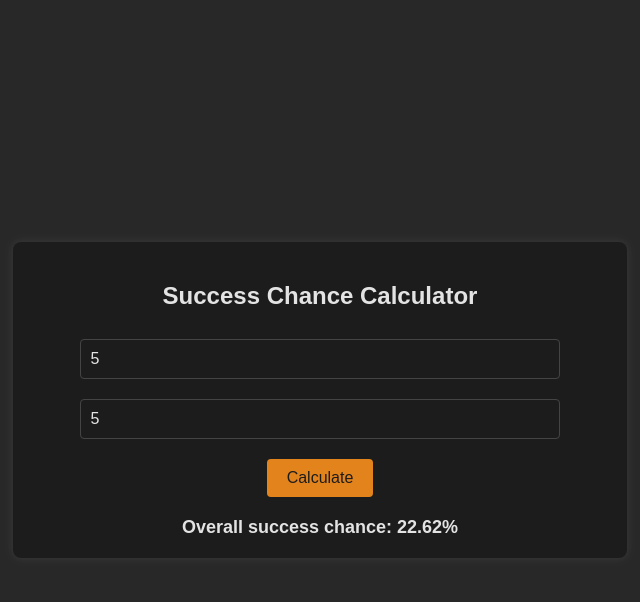
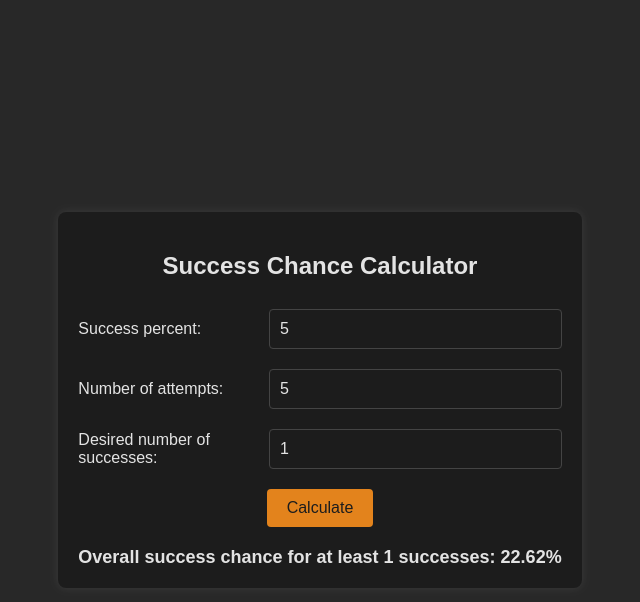
Before and after one commit to TesterNA/chance, a plain HTML site: page index.html in a window 1280 px wide. Both pictures are taken after typing "5", "5" into the empty fields and a click on the button "Calculate". Shown: the whole page, without its empty margins (320-960 px from the left). Drawn offline with Linux system fonts and the light colour scheme.

Commit message:
Update index.html

```diff
--- a/index.html
+++ b/index.html
@@ -6,9 +6,9 @@
     <meta name="viewport" content="width=device-width, initial-scale=1.0">
     <title>Success Chance Calculator</title>
     <style>
-        html {
-            filter: invert(0.8) contrast(1.3);
-        }
+		html {
+			filter: invert(0.8) contrast(1.3);
+		}
         body {
             font-family: Arial, sans-serif;
             background-color: #f0f0f0;
@@ -25,11 +25,20 @@
             box-shadow: 0px 0px 10px rgba(0, 0, 0, 0.1);
             text-align: center;
         }
+        .calculator .field {
+            display: flex;
+            align-items: center;
+            gap: 10px;
+            width: 100%;
+        }
+        .calculator label {
+            text-align: left;
+            flex: 2;
+        }
         .calculator input {
             padding: 10px;
             margin: 10px 0;
-            max-width: 100%;
-            min-width: 80%;
+            flex: 3;
             border-radius: 4px;
             border: 1px solid #ccc;
             font-size: 16px;
@@ -57,27 +66,51 @@
 <body>
     <div class="calculator">
         <h2>Success Chance Calculator</h2>
-        <input type="number" id="successPercent" placeholder="Enter success percent (e.g., 32)" />
-        <input type="number" id="attemptCount" placeholder="Enter number of attempts" />
+        <div class="field">
+            <label for="successPercent">Success percent:</label>
+            <input type="number" id="successPercent" placeholder="Enter success percent (e.g., 20)" />
+        </div>
+        <div class="field">
+            <label for="attemptCount">Number of attempts:</label>
+            <input type="number" id="attemptCount" placeholder="Enter number of attempts" />
+        </div>
+        <div class="field">
+            <label for="desiredSuccesses">Desired number of successes:</label>
+            <input type="number" id="desiredSuccesses" placeholder="Enter desired number of successes" value="1" />
+        </div>
         <button onclick="calculateChance()">Calculate</button>
         <div class="result" id="result"></div>
     </div>
 
     <script>
+        function factorial(n) {
+            return n ? n * factorial(n - 1) : 1;
+        }
+
+        function calculateBinomialProbability(successPercent, attemptCount, desiredSuccesses) {
+            const p = successPercent;
+            const q = 1 - successPercent;
+            const combination = factorial(attemptCount) / (factorial(desiredSuccesses) * factorial(attemptCount - desiredSuccesses));
+            return combination * Math.pow(p, desiredSuccesses) * Math.pow(q, attemptCount - desiredSuccesses);
+        }
+
         function calculateChance() {
             const successPercent = parseFloat(document.getElementById('successPercent').value) / 100;
             const attemptCount = parseInt(document.getElementById('attemptCount').value);
+            const desiredSuccesses = parseInt(document.getElementById('desiredSuccesses').value);
 
-            if (isNaN(successPercent) || isNaN(attemptCount)) {
+            if (isNaN(successPercent) || isNaN(attemptCount) || isNaN(desiredSuccesses)) {
                 document.getElementById('result').innerText = 'Please enter valid numbers.';
                 return;
             }
 
-            const noSuccessChance = Math.pow(1 - successPercent, attemptCount);
-            const atLeastOneSuccess = 1 - noSuccessChance;
-            const resultPercent = (atLeastOneSuccess * 100).toFixed(2);
+            let totalProbability = 0;
+            for (let k = desiredSuccesses; k <= attemptCount; k++) {
+                totalProbability += calculateBinomialProbability(successPercent, attemptCount, k);
+            }
 
-            document.getElementById('result').innerText = `Overall success chance: ${resultPercent}%`;
+            const resultPercent = (totalProbability * 100).toFixed(2);
+            document.getElementById('result').innerText = `Overall success chance for at least ${desiredSuccesses} successes: ${resultPercent}%`;
         }
     </script>
 </body>
```
